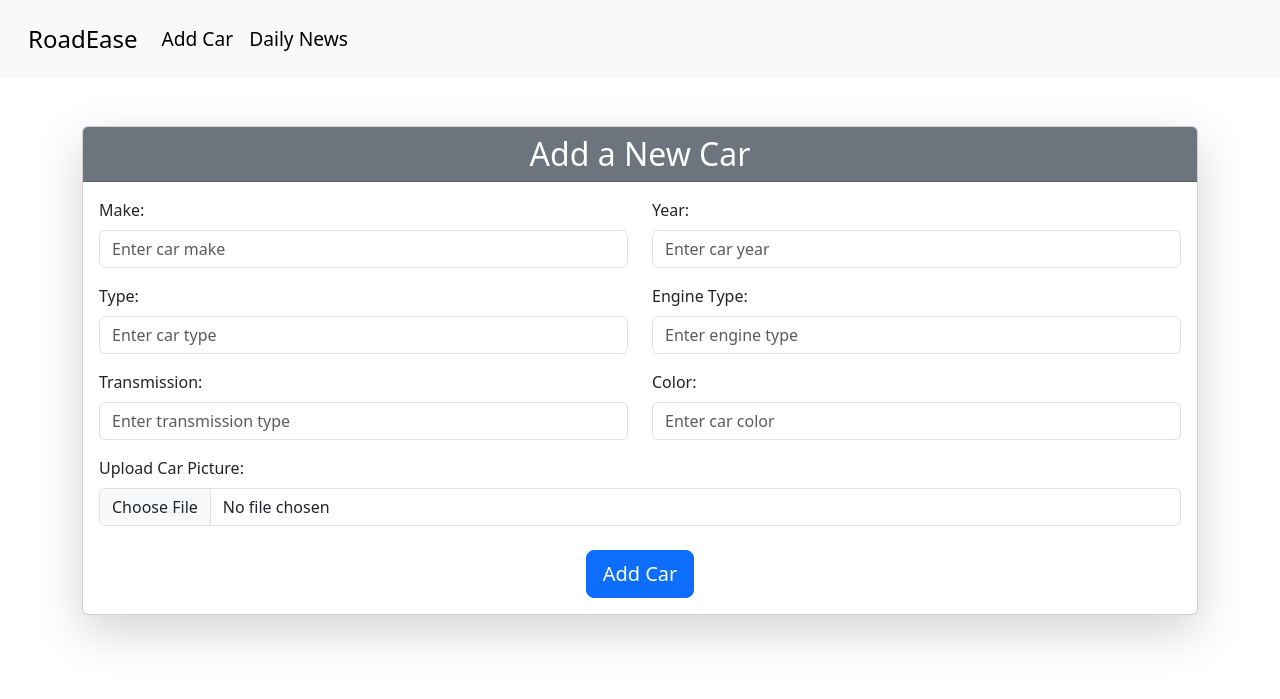
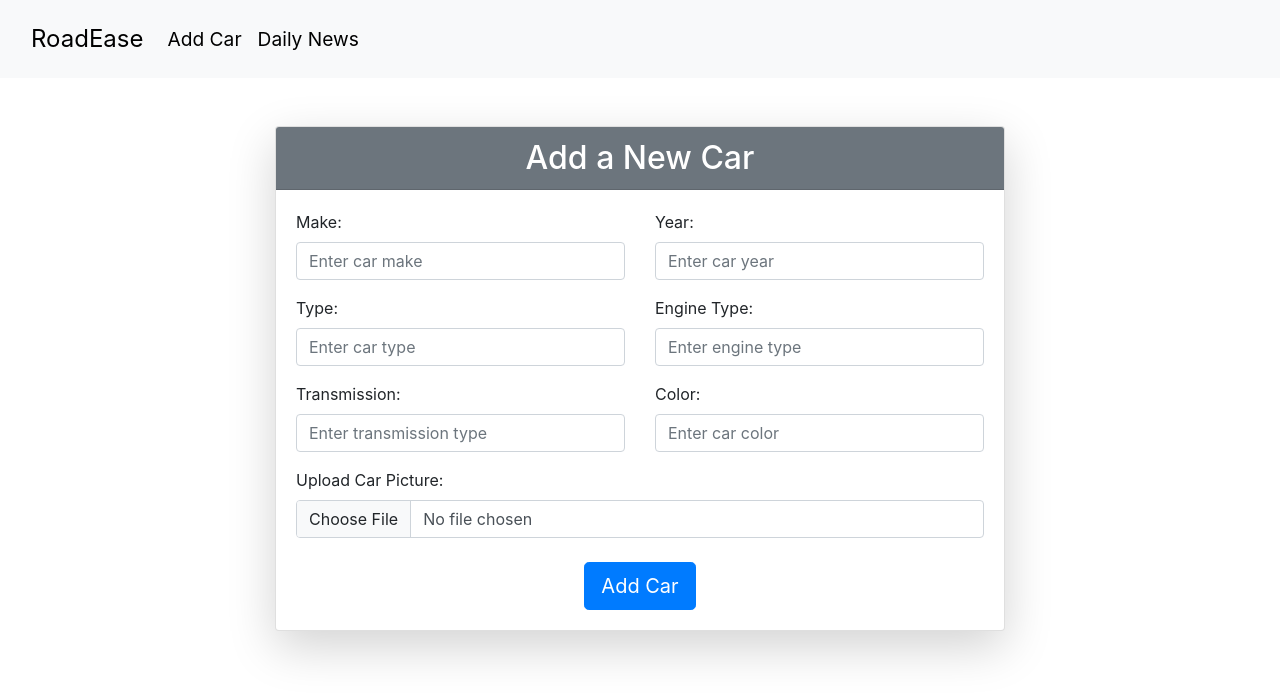
Before and after one commit to EricHanJf/IOT-I-CA-RoadAware, a Python web app: template templates/addcar.html in a window 1280 px wide. Shown: the top 699 px of the page. Run offline with Jinja, Linux system fonts and the light colour scheme; the template is opened without the code that fills it, so the values that code supplies are empty; some libraries are stand-ins or nearby versions.

Commit message:
adjusted some boostrap and layout for these 3 pages

```diff
--- a/templates/addcar.html
+++ b/templates/addcar.html
@@ -4,6 +4,8 @@
 {% include 'navbar.html' %}
 
 <div class="container mt-5">
+    <div class="row justify-content-center">
+        <div class="col-md-8 col-lg-8">
             <div class="card shadow-lg">
                 <div class="card-header bg-secondary text-white text-center">
                     <h2 class="mb-0">Add a New Car</h2>
@@ -53,13 +55,11 @@
                         <!-- File Upload -->
                         <div class="mb-4">
                             <label for="picture_url" class="form-label">Upload Car Picture:</label>
-                    <input type="file" class="form-control" id="picture_url" name="picture_url" accept="image/*">
+                            <input type="file" class="form-control" id="picture_url" name="picture_url"
+                                accept="image/*">
                         </div>
 
                         <!-- Submit Button -->
-                <!-- <div class="d-grid">
-                    <button type="submit" class="btn btn-primary btn-lg">Add Car</button>
-                </div> -->
                         <div class="text-center">
                             <button type="submit" class="btn btn-primary btn-lg" style="width: auto;">Add Car</button>
                         </div>
@@ -67,5 +67,7 @@
                 </div>
             </div>
         </div>
+    </div>
+</div>
 
 {% endblock %}
--- a/templates/base.html
+++ b/templates/base.html
@@ -8,6 +8,7 @@
     <link href="https://cdn.jsdelivr.net/npm/bootstrap@5.3.3/dist/css/bootstrap.min.css" rel="stylesheet"
         integrity="sha384-QWTKZyjpPEjISv5WaRU9OFeRpok6YctnYmDr5pNlyT2bRjXh0JMhjY6hW+ALEwIH" crossorigin="anonymous">
     <title>{% block title %}Home Page{% endblock %}</title>
+    <link rel="stylesheet" href="https://stackpath.bootstrapcdn.com/bootstrap/4.5.2/css/bootstrap.min.css">
 </head>
 
 <body>
@@ -21,4 +22,8 @@
     integrity="sha384-0pUGZvbkm6XF6gxjEnlmuGrJXVbNuzT9qBBavbLwCsOGabYfZo0T0to5eqruptLy"
     crossorigin="anonymous"></script>
 
+<script src="https://code.jquery.com/jquery-3.5.1.slim.min.js"></script>
+<script src="https://cdn.jsdelivr.net/npm/@popperjs/core@2.9.2/dist/umd/popper.min.js"></script>
+<script src="https://stackpath.bootstrapcdn.com/bootstrap/4.5.2/js/bootstrap.min.js"></script>
+
 </html>
```
Also changed, not shown: templates/dashboard.html (+0 -12 lines). Lines whose indentation alone changed are shown as unchanged.
